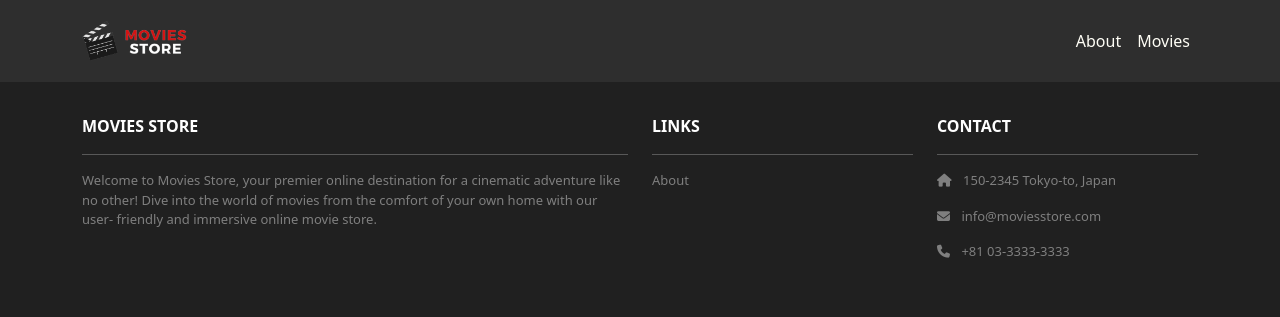
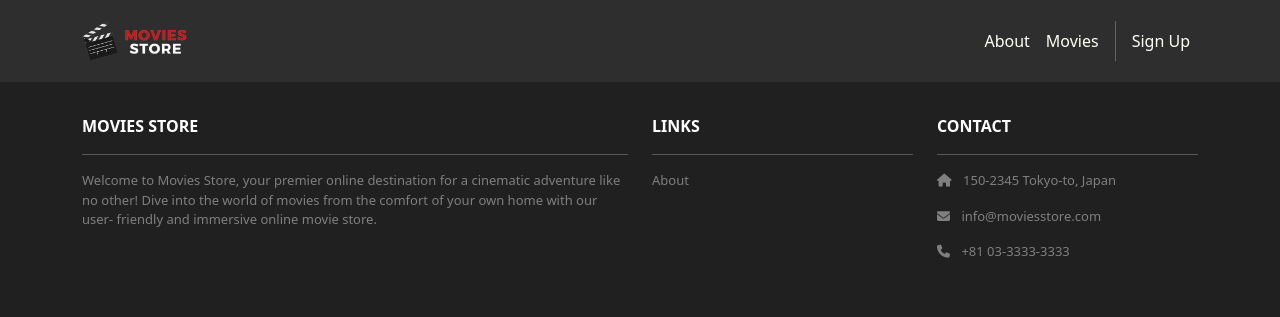
Before and after one commit to MMNASH10/project1, a Django app: template moviestore/moviestore/templates/base.html in a window 1280 px wide. Shown: the top 317 px of the page. Run offline with Django 5.2, Linux system fonts and the light colour scheme; the template is opened without the code that fills it, so the values that code supplies are empty; some libraries are stand-ins or nearby versions.

Commit message:
added signup button

```diff
--- a/moviestore/moviestore/templates/base.html
+++ b/moviestore/moviestore/templates/base.html
@@ -53,6 +53,8 @@
           <div class="navbar-nav ms-auto navbar-ml">
             <a class="nav-link" href="{% url 'home.about' %}">About</a>
             <a class="nav-link" href="{% url 'movies.index' %}">Movies</a>
+            <div class="vr bg-white mx-2 d-none d-lg-block"></div>
+            <a class="nav-link" href="{% url 'accounts.signup' %}"> Sign Up </a>
           </div>
         </div>
       </div>
```
